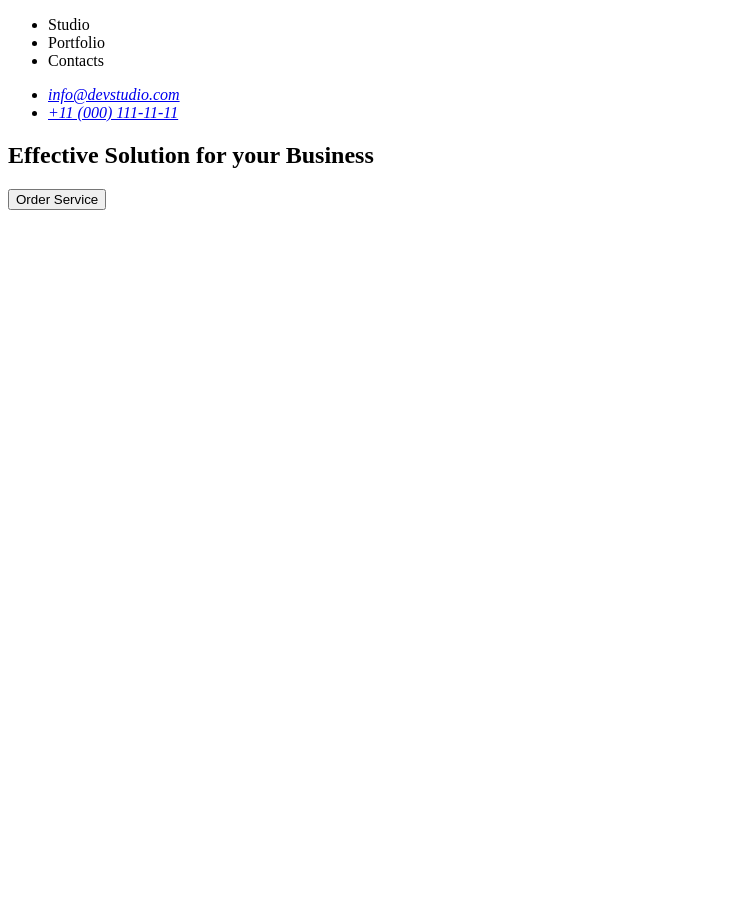
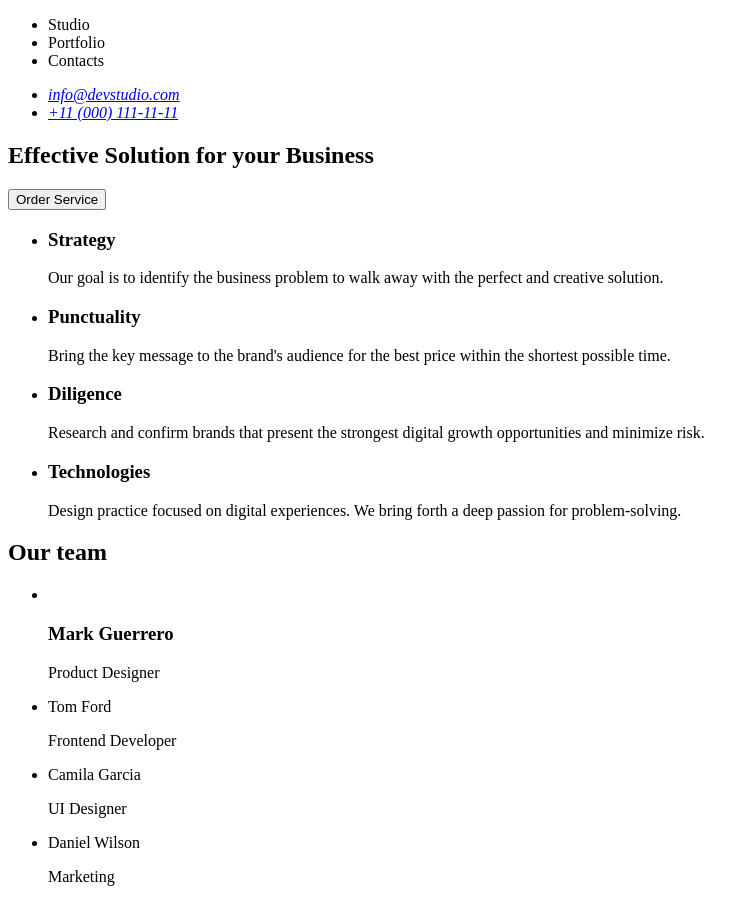
Before and after one commit to BikaMaKaKa/Project-Max1, a plain HTML site: page index.html in a window 1280 px wide. Shown: the whole page, without its empty margins (0-754 px from the left). Before the commit the page ends 800 px from the top, so only its background shows below. Drawn offline with Linux system fonts and the light colour scheme.

Commit message:
Update index.html

```diff
--- a/index.html
+++ b/index.html
@@ -55,7 +55,22 @@
 
 </section>
 
+<section>
+    <ul>
 
+     <li><h3>Strategy</h3>
+        <p>Our goal is to identify the business
+        problem to walk away with the perfect and creative solution. </p>
+    </li>
+
+     <li><h3>Punctuality</h3><p>Bring the key message to the brand's audience for the best price within the shortest possible time.</p></li>
+     <li><h3>Diligence</h3><p>Research and confirm brands that present the strongest digital growth opportunities and minimize risk.</p></li>
+     <li><h3>Technologies</h3><p>Design practice focused on digital experiences. We bring forth a deep passion for problem-solving.</p></li>
+
+    </ul>
+
+
+</section>
 
 
 
@@ -66,3 +81,25 @@
 
 </body>
 </html>
+
+
+
+<section>
+<h2>Our team</h2>
+
+
+<ul>
+<li>
+    <img src="" alt="">
+    <h3>Mark Guerrero</h3>
+    <p>Product Designer</p>
+</li>
+
+<li>Tom Ford</li><p>Frontend Developer</p>
+<li>Camila Garcia</li><p>UI Designer</p>
+<li>Daniel Wilson</li><p>Marketing</p>
+<ul>
+
+
+
+</section>
```
